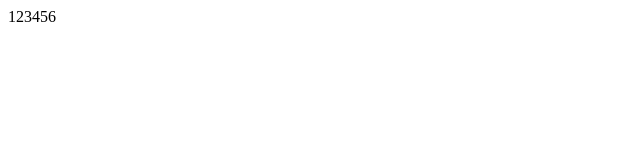
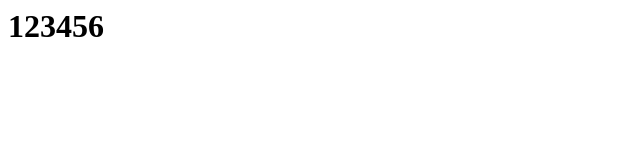
Before and after one commit to yinfan618/yinfan.github.io, a plain HTML site: page index.html in a window 1280 px wide. Shown: the whole page, without its empty margins (0-640 px from the left). Drawn offline with Linux system fonts and the light colour scheme.

Commit message:
Update index.html

```diff
--- a/index.html
+++ b/index.html
@@ -1 +1 @@
-123456
+<h1>123456</h1>
```
